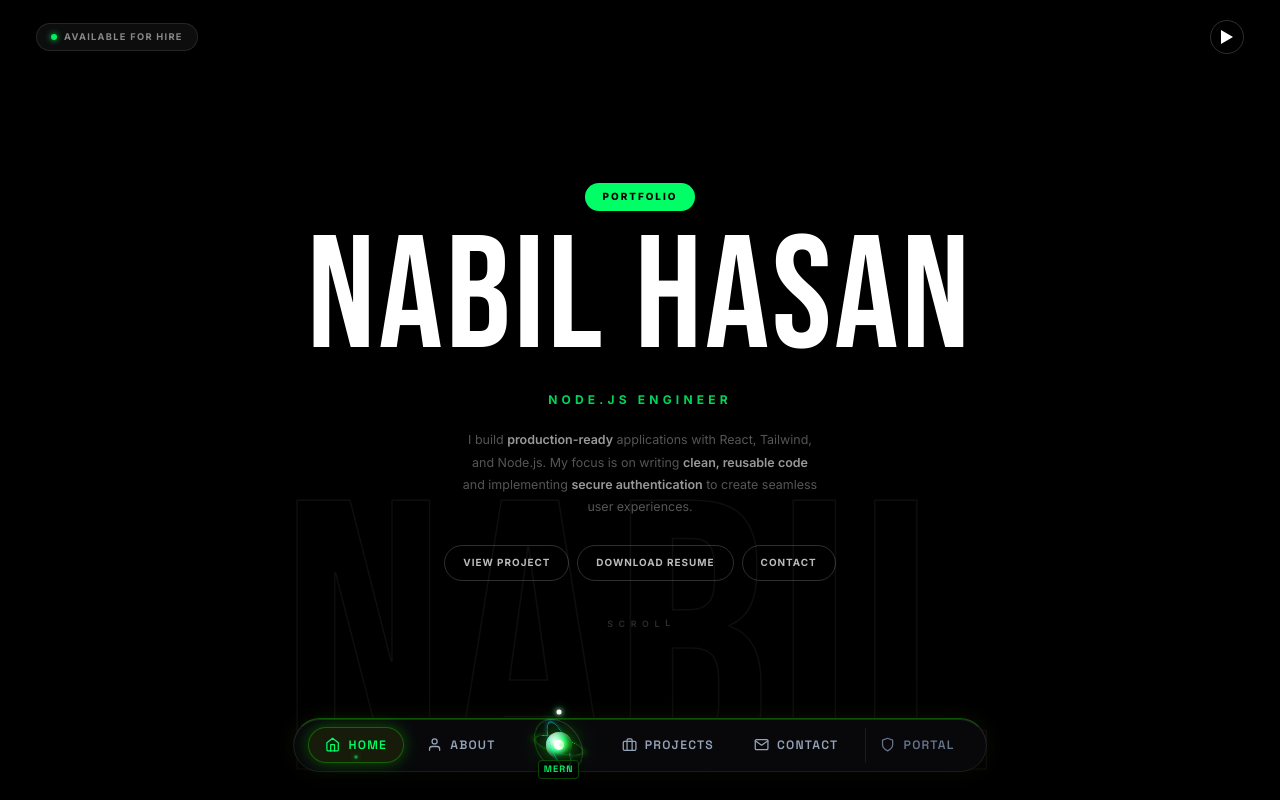
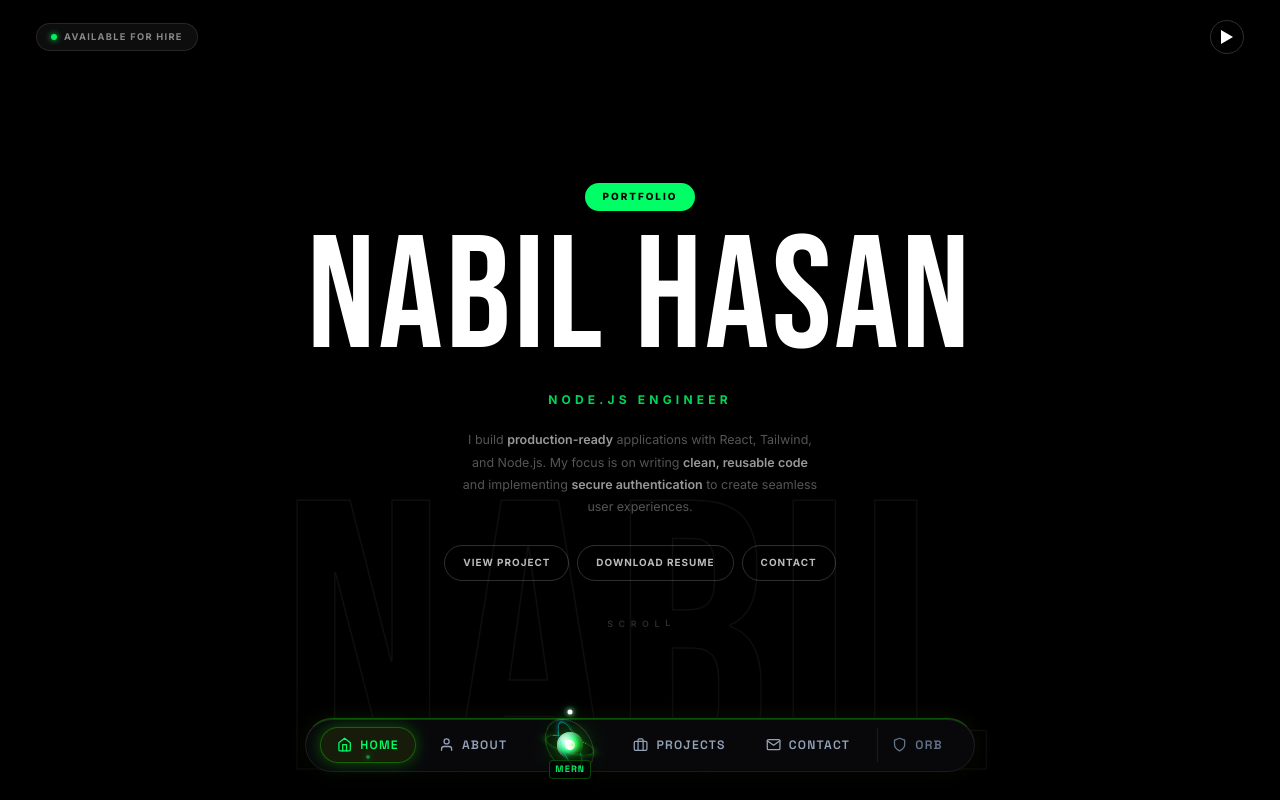
Before and after one commit to itsSopno/Angel_of_Unknown, a React (Vite) app: page / in a window 1280 px wide. Shown: the top 800 px of the page. Built offline with nearby package versions, Linux system fonts and the light colour scheme; no server answers.

Commit message:
save changes

```diff
--- a/src/components/layout/OrbNavbar.jsx
+++ b/src/components/layout/OrbNavbar.jsx
@@ -169,7 +169,7 @@ export default function OrbNavbar() {
               aria-label="Admin Portal"
             >
               <FiShield className={styles.navIcon} />
-              <span className={styles.navLabel}>PORTAL</span>
+              <span className={styles.navLabel}>ORB</span>
             </button>
           </div>
 
```
